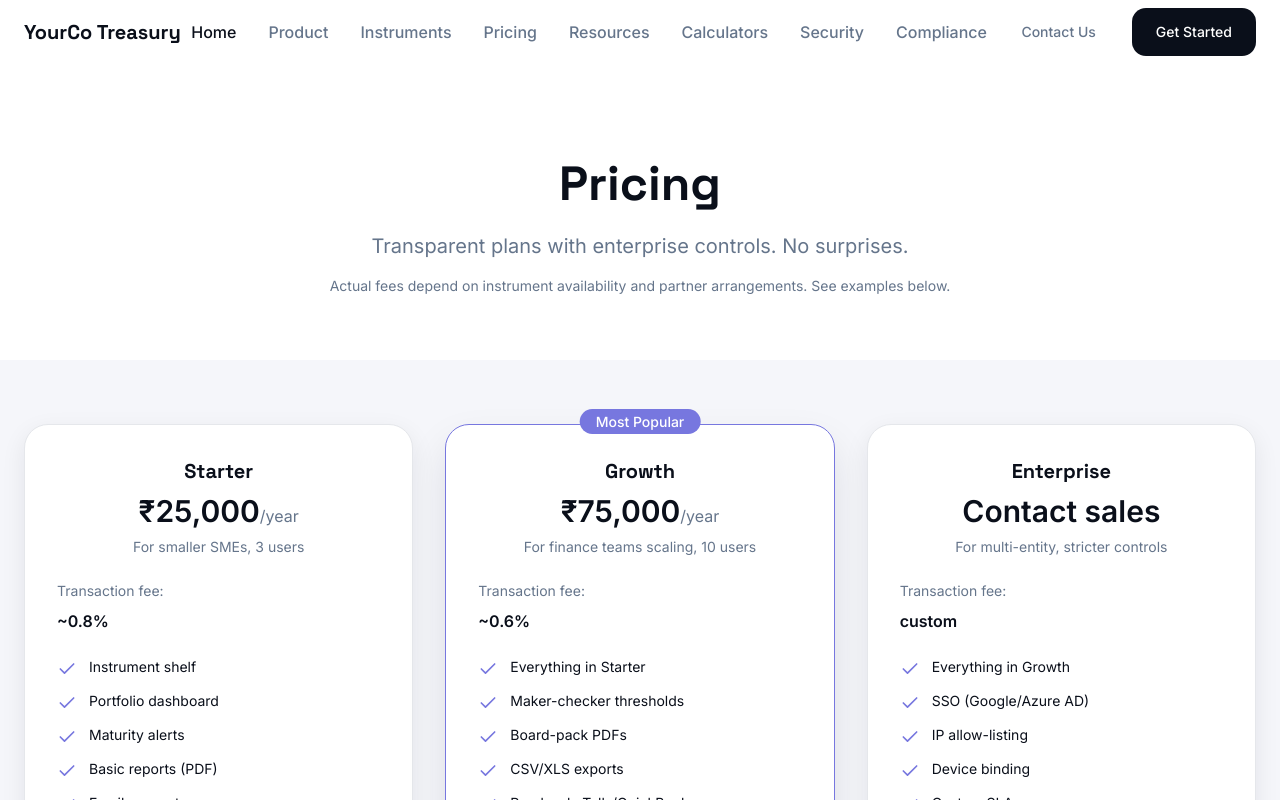
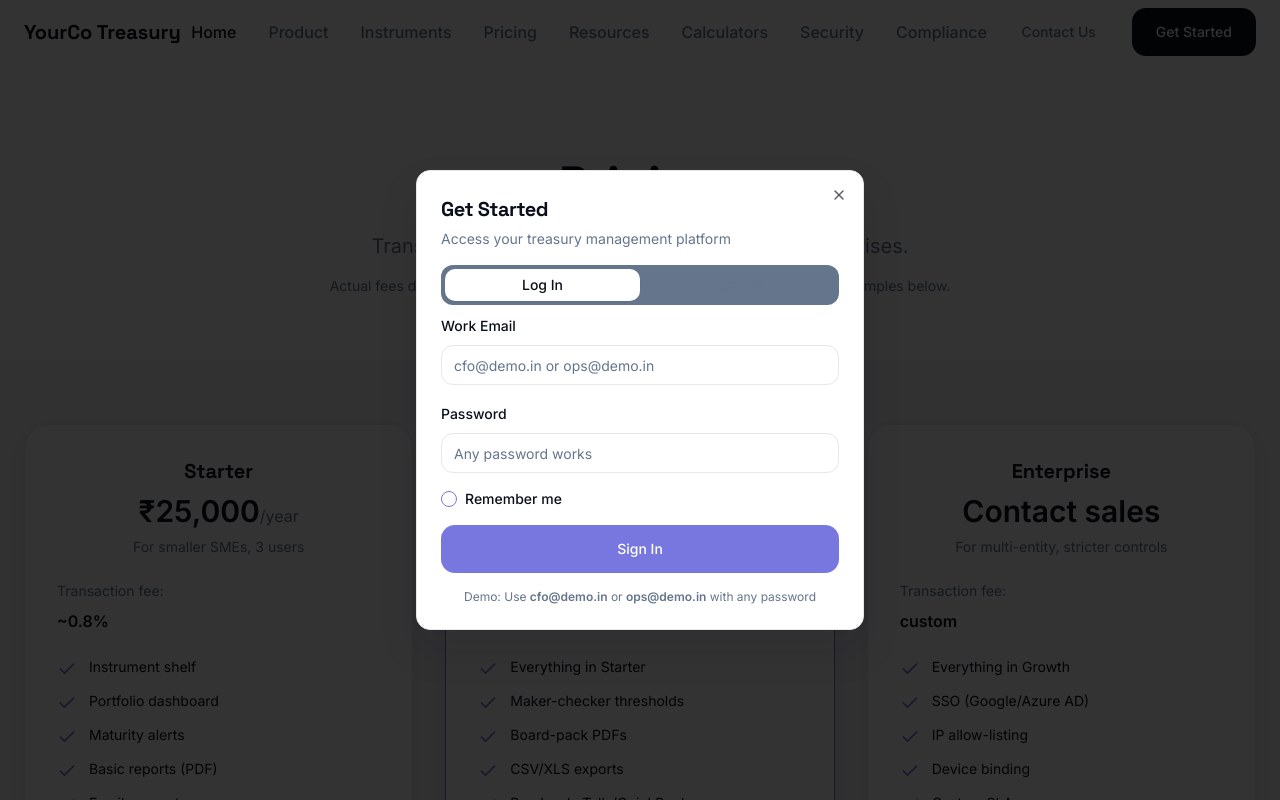
Before and after one commit to gk-gaurav-gk/treasury-blossom, a React (Vite) app: page /pricing in a window 1280 px wide. Both pictures are taken after a click on the button "Get Started". Shown: the top 800 px of the page. Built offline with nearby package versions, Linux system fonts and the light colour scheme.

Commit message:
Fix login button routing

```diff
--- a/src/App.tsx
+++ b/src/App.tsx
@@ -3,6 +3,9 @@ import { Toaster as Sonner } from "@/components/ui/sonner";
 import { TooltipProvider } from "@/components/ui/tooltip";
 import { QueryClient, QueryClientProvider } from "@tanstack/react-query";
 import { BrowserRouter, Routes, Route } from "react-router-dom";
+import { AuthProvider } from "@/contexts/AuthContext";
+import { LoginModal } from "@/components/auth/LoginModal";
+import { useAuth } from "@/contexts/AuthContext";
 import Index from "./pages/Index";
 import Product from "./pages/Product";
 import Instruments from "./pages/Instruments";
@@ -33,15 +36,17 @@ import { HelmetProvider } from "react-helmet-async";
 
 const queryClient = new QueryClient();
 
-const App = () => (
-  <QueryClientProvider client={queryClient}>
-    <HelmetProvider>
-      <TooltipProvider>
-        <Toaster />
-        <Sonner />
-        <BrowserRouter>
-          <AppHeader />
-          <Routes>
+const AppContent = () => {
+  const { isLoginModalOpen, closeLoginModal } = useAuth();
+
+  return (
+    <>
+      <Toaster />
+      <Sonner />
+      <LoginModal isOpen={isLoginModalOpen} onClose={closeLoginModal} />
+      <BrowserRouter>
+        <AppHeader />
+        <Routes>
             <Route path="/" element={<Index />} />
             <Route path="/product" element={<Product />} />
             <Route path="/instruments" element={<Instruments />} />
@@ -70,6 +75,17 @@ const App = () => (
             <Route path="*" element={<NotFound />} />
           </Routes>
         </BrowserRouter>
+      </>
+    );
+};
+
+const App = () => (
+  <QueryClientProvider client={queryClient}>
+    <HelmetProvider>
+      <TooltipProvider>
+        <AuthProvider>
+          <AppContent />
+        </AuthProvider>
       </TooltipProvider>
     </HelmetProvider>
   </QueryClientProvider>
--- a/src/components/AppHeader.tsx
+++ b/src/components/AppHeader.tsx
@@ -1,9 +1,11 @@
 import { useState, useEffect } from "react";
 import { Button } from "@/components/ui/button";
+import { useAuth } from "@/contexts/AuthContext";
 import { cn } from "@/lib/utils";
 
 export const AppHeader = () => {
   const [isScrolled, setIsScrolled] = useState(false);
+  const { openLoginModal } = useAuth();
 
   useEffect(() => {
     const handleScroll = () => {
@@ -45,7 +47,7 @@ export const AppHeader = () => {
             <Button variant="ghost" size="default" asChild>
               <a href="/contact">Contact Us</a>
             </Button>
-            <Button variant="solid" size="default">
+            <Button variant="solid" size="default" onClick={openLoginModal}>
               Get Started
             </Button>
           </div>
--- a/src/components/HeroSection.tsx
+++ b/src/components/HeroSection.tsx
@@ -2,8 +2,10 @@ import { Button } from "@/components/ui/button";
 import { BadgePill } from "./BadgePill";
 import heroPortrait from "@/assets/hero-portrait.jpg";
 import { TrendingUp, PieChart } from "lucide-react";
+import { useAuth } from "@/contexts/AuthContext";
 
 export const HeroSection = () => {
+  const { openLoginModal } = useAuth();
   return (
     <section className="pt-24 pb-16 bg-bg">
       <div className="container mx-auto px-6">
@@ -38,6 +40,7 @@ export const HeroSection = () => {
                 variant="outline"
                 size="lg"
                 data-analytics="cta_onboarding"
+                onClick={openLoginModal}
               >
                 Start onboarding
               </Button>
--- /dev/null
+++ b/src/components/auth/LoginModal.tsx
@@ -0,0 +1,231 @@
+import { useState } from "react";
+import { Button } from "@/components/ui/button";
+import { Input } from "@/components/ui/input";
+import { Label } from "@/components/ui/label";
+import { Dialog, DialogContent, DialogHeader, DialogTitle, DialogDescription } from "@/components/ui/dialog";
+import { Tabs, TabsContent, TabsList, TabsTrigger } from "@/components/ui/tabs";
+import { Checkbox } from "@/components/ui/checkbox";
+import { useToast } from "@/hooks/use-toast";
+import { X } from "lucide-react";
+
+interface LoginModalProps {
+  isOpen: boolean;
+  onClose: () => void;
+}
+
+export const LoginModal = ({ isOpen, onClose }: LoginModalProps) => {
+  const [email, setEmail] = useState("");
+  const [password, setPassword] = useState("");
+  const [rememberMe, setRememberMe] = useState(false);
+  const [isLoading, setIsLoading] = useState(false);
+  const { toast } = useToast();
+
+  // Demo users
+  const demoUsers = {
+    "cfo@demo.in": { name: "CFO Demo", role: "Owner/Approver", entityId: "urban-threads" },
+    "ops@demo.in": { name: "Ops Demo", role: "Preparer", entityId: "urban-threads" }
+  };
+
+  const handleLogin = async (e: React.FormEvent) => {
+    e.preventDefault();
+
+    if (!email || !password) {
+      toast({
+        title: "Error",
+        description: "Please fill in all fields",
+        variant: "destructive"
+      });
+      return;
+    }
+
+    setIsLoading(true);
+
+    // Simulate API call
+    setTimeout(() => {
+      const user = demoUsers[email as keyof typeof demoUsers] || {
+        name: email.split('@')[0],
+        role: "User",
+        entityId: "demo-entity"
+      };
+
+      const sessionData = {
+        userId: Math.random().toString(36).substr(2, 9),
+        email,
+        name: user.name,
+        role: user.role,
+        entityId: user.entityId,
+        loginTime: new Date().toISOString()
+      };
+
+      // Store session
+      sessionStorage.setItem('auth_session_v1', JSON.stringify(sessionData));
+
+      if (rememberMe) {
+        localStorage.setItem('remember_user', email);
+      }
+
+      // Store demo users in localStorage
+      const existingUsers = JSON.parse(localStorage.getItem('users_v1') || '[]');
+      const updatedUsers = [...existingUsers];
+
+      Object.entries(demoUsers).forEach(([userEmail, userData]) => {
+        if (!updatedUsers.find(u => u.email === userEmail)) {
+          updatedUsers.push({
+            email: userEmail,
+            ...userData
+          });
+        }
+      });
+
+      localStorage.setItem('users_v1', JSON.stringify(updatedUsers));
+
+      toast({
+        title: "Login Successful",
+        description: `Welcome back, ${user.name}!`
+      });
+
+      setIsLoading(false);
+      onClose();
+
+      // Redirect to app (you can customize this)
+      window.location.href = '/app/dashboard';
+    }, 1000);
+  };
+
+  const handleSignup = async (e: React.FormEvent) => {
+    e.preventDefault();
+
+    if (!email || !password) {
+      toast({
+        title: "Error",
+        description: "Please fill in all fields",
+        variant: "destructive"
+      });
+      return;
+    }
+
+    setIsLoading(true);
+
+    // Simulate API call
+    setTimeout(() => {
+      const sessionData = {
+        userId: Math.random().toString(36).substr(2, 9),
+        email,
+        name: email.split('@')[0],
+        role: "User",
+        entityId: "demo-entity",
+        loginTime: new Date().toISOString()
+      };
+
+      sessionStorage.setItem('auth_session_v1', JSON.stringify(sessionData));
+
+      toast({
+        title: "Account Created",
+        description: "Welcome! Your account has been created successfully."
+      });
+
+      setIsLoading(false);
+      onClose();
+
+      // Redirect to app
+      window.location.href = '/app/dashboard';
+    }, 1000);
+  };
+
+  return (
+    <Dialog open={isOpen} onOpenChange={onClose}>
+      <DialogContent className="sm:max-w-md">
+        <DialogHeader>
+          <DialogTitle className="text-xl font-bold text-text">Get Started</DialogTitle>
+          <DialogDescription className="text-muted">
+            Access your treasury management platform
+          </DialogDescription>
+        </DialogHeader>
+
+        <Tabs defaultValue="login" className="w-full">
+          <TabsList className="grid w-full grid-cols-2">
+            <TabsTrigger value="login">Log In</TabsTrigger>
+            <TabsTrigger value="signup">Sign Up</TabsTrigger>
+          </TabsList>
+
+          <TabsContent value="login" className="space-y-4">
+            <form onSubmit={handleLogin} className="space-y-4">
+              <div className="space-y-2">
+                <Label htmlFor="login-email">Work Email</Label>
+                <Input
+                  id="login-email"
+                  type="email"
+                  placeholder="cfo@demo.in or ops@demo.in"
+                  value={email}
+                  onChange={(e) => setEmail(e.target.value)}
+                  required
+                />
+              </div>
+
+              <div className="space-y-2">
+                <Label htmlFor="login-password">Password</Label>
+                <Input
+                  id="login-password"
+                  type="password"
+                  placeholder="Any password works"
+                  value={password}
+                  onChange={(e) => setPassword(e.target.value)}
+                  required
+                />
+              </div>
+
+              <div className="flex items-center space-x-2">
+                <Checkbox
+                  id="remember"
+                  checked={rememberMe}
+                  onCheckedChange={(checked) => setRememberMe(checked as boolean)}
+                />
+                <Label htmlFor="remember" className="text-sm">Remember me</Label>
+              </div>
+
+              <Button type="submit" className="w-full" disabled={isLoading}>
+                {isLoading ? "Signing in..." : "Sign In"}
+              </Button>
+            </form>
+
+            <div className="text-xs text-muted text-center">
+              Demo: Use <strong>cfo@demo.in</strong> or <strong>ops@demo.in</strong> with any password
+            </div>
+          </TabsContent>
+
+          <TabsContent value="signup" className="space-y-4">
+            <form onSubmit={handleSignup} className="space-y-4">
+              <div className="space-y-2">
+                <Label htmlFor="signup-email">Work Email</Label>
+                <Input
+                  id="signup-email"
+                  type="email"
+                  placeholder="your.name@company.com"
+                  value={email}
+                  onChange={(e) => setEmail(e.target.value)}
+                  required
+                />
+              </div>
+
+              <div className="space-y-2">
+                <Label htmlFor="signup-password">Password</Label>
+                <Input
+                  id="signup-password"
+                  type="password"
+                  placeholder="Create a password"
+                  value={password}
+                  onChange={(e) => setPassword(e.target.value)}
+                  required
+                />
+              </div>
+
+              <Button type="submit" className="w-full" disabled={isLoading}>
+                {isLoading ? "Creating account..." : "Create Account"}
+              </Button>
+            </form>
+          </TabsContent>
+        </Tabs>
+      </DialogContent>
+    </Dialog>
+  );
+};
--- a/src/components/instruments/StickyCTA.tsx
+++ b/src/components/instruments/StickyCTA.tsx
@@ -1,11 +1,13 @@
 import { Button } from "@/components/ui/button";
 import type { Instrument } from "@/data/instruments";
+import { useAuth } from "@/contexts/AuthContext";
 
 interface StickyCTAProps {
   instrument: Instrument;
 }
 
 export const StickyCTA = ({ instrument }: StickyCTAProps) => {
+  const { openLoginModal } = useAuth();
   return (
     <div className="lg:sticky lg:top-32">
       <div className="bg-bg rounded-card p-6 shadow-md border border-border">
@@ -31,6 +33,7 @@ export const StickyCTA = ({ instrument }: StickyCTAProps) => {
             className="w-full"
             data-analytics="instrument_cta"
             data-action="onboarding"
+            onClick={openLoginModal}
           >
             Start onboarding
           </Button>
--- a/src/components/product/BottomCTA.tsx
+++ b/src/components/product/BottomCTA.tsx
@@ -1,6 +1,8 @@
 import { Button } from "@/components/ui/button";
+import { useAuth } from "@/contexts/AuthContext";
 
 export const BottomCTA = () => {
+  const { openLoginModal } = useAuth();
   return (
     <section className="py-16 bg-surface">
       <div className="container mx-auto px-6 max-w-screen-xl">
@@ -22,6 +24,7 @@ export const BottomCTA = () => {
                 variant="ghost"
                 size="lg"
                 data-analytics="cta_onboarding"
+                onClick={openLoginModal}
               >
                 Start onboarding
               </Button>
--- a/src/components/product/ProductHero.tsx
+++ b/src/components/product/ProductHero.tsx
@@ -1,6 +1,8 @@
 import { Button } from "@/components/ui/button";
+import { useAuth } from "@/contexts/AuthContext";
 
 export const ProductHero = () => {
+  const { openLoginModal } = useAuth();
   return (
     <section className="py-16 bg-bg">
       <div className="container mx-auto px-6 max-w-screen-xl">
@@ -38,6 +40,7 @@ export const ProductHero = () => {
               variant="outline"
               size="lg"
               data-analytics="cta_onboarding"
+              onClick={openLoginModal}
             >
               Start onboarding
             </Button>
--- /dev/null
+++ b/src/contexts/AuthContext.tsx
@@ -0,0 +1,34 @@
+import { createContext, useContext, useState, ReactNode } from 'react';
+
+interface AuthContextType {
+  isLoginModalOpen: boolean;
+  openLoginModal: () => void;
+  closeLoginModal: () => void;
+}
+
+const AuthContext = createContext<AuthContextType | undefined>(undefined);
+
+export const AuthProvider = ({ children }: { children: ReactNode }) => {
+  const [isLoginModalOpen, setIsLoginModalOpen] = useState(false);
+
+  const openLoginModal = () => setIsLoginModalOpen(true);
+  const closeLoginModal = () => setIsLoginModalOpen(false);
+
+  return (
+    <AuthContext.Provider value={{
+      isLoginModalOpen,
+      openLoginModal,
+      closeLoginModal
+    }}>
+      {children}
+    </AuthContext.Provider>
+  );
+};
+
+export const useAuth = () => {
+  const context = useContext(AuthContext);
+  if (!context) {
+    throw new Error('useAuth must be used within an AuthProvider');
+  }
+  return context;
+};
--- a/src/pages/Pricing.tsx
+++ b/src/pages/Pricing.tsx
@@ -6,9 +6,11 @@ import { ComparisonTable } from "@/components/pricing/ComparisonTable";
 import { FeeExampleTable } from "@/components/pricing/FeeExampleTable";
 import { QuoteModal } from "@/components/pricing/QuoteModal";
 import { Accordion, AccordionContent, AccordionItem, AccordionTrigger } from "@/components/ui/accordion";
+import { useAuth } from "@/contexts/AuthContext";
 
 const Pricing = () => {
   const [showQuoteModal, setShowQuoteModal] = useState(false);
+  const { openLoginModal } = useAuth();
 
   const faqs = [
     {
@@ -72,7 +74,7 @@ const Pricing = () => {
               transactionFee="~0.8%"
               buttonText="Get started"
               buttonVariant="outline"
-              onButtonClick={() => {}}
+              onButtonClick={openLoginModal}
               planType="starter"
             />
 
@@ -93,7 +95,7 @@ const Pricing = () => {
               buttonText="Start onboarding"
               buttonVariant="default"
               isPopular={true}
-              onButtonClick={() => {}}
+              onButtonClick={openLoginModal}
               planType="growth"
             />
 
@@ -194,6 +196,7 @@ const Pricing = () => {
                 variant="ghost"
                 size="lg"
                 data-analytics="pricing_cta_onboarding"
+                onClick={openLoginModal}
               >
                 Start onboarding
               </Button>
--- a/src/pages/solutions/CAPartners.tsx
+++ b/src/pages/solutions/CAPartners.tsx
@@ -254,6 +254,7 @@ const CAPartners = () => {
               Ready to join our partner program?
             </h2>
 
+            <div className="flex flex-col sm:flex-row gap-4 justify-center">
               <Button
                 variant="solid"
                 size="lg"
@@ -262,6 +263,14 @@ const CAPartners = () => {
               >
                 Apply to partner program
               </Button>
+              <Button
+                variant="outline"
+                size="lg"
+                asChild
+              >
+                <a href="/partner">Partner login</a>
+              </Button>
+            </div>
           </div>
         </div>
       </section>
```
Lines whose indentation alone changed are shown as unchanged.
